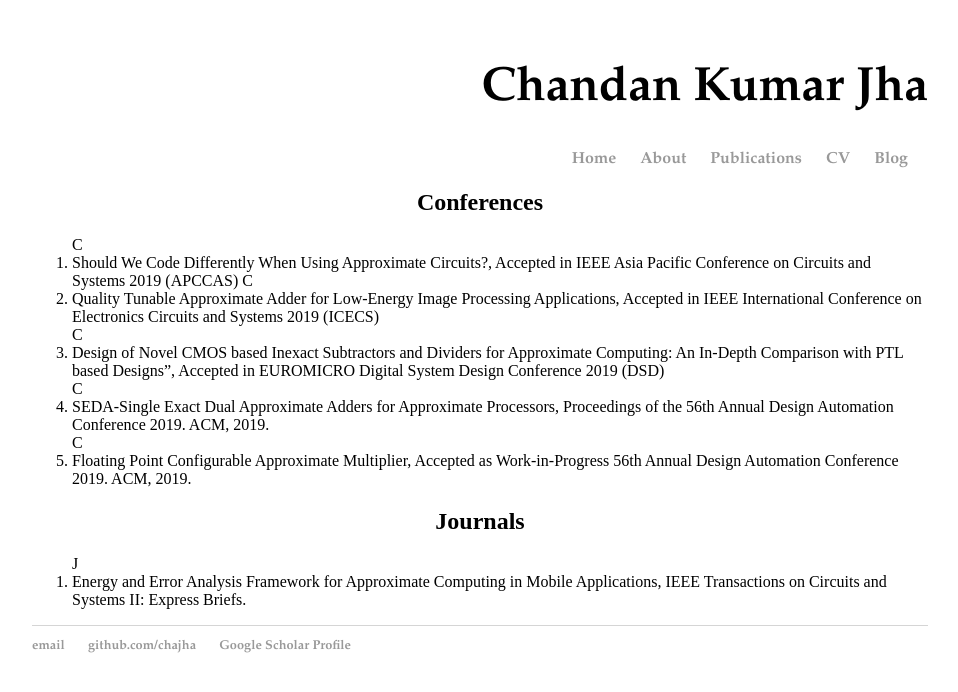
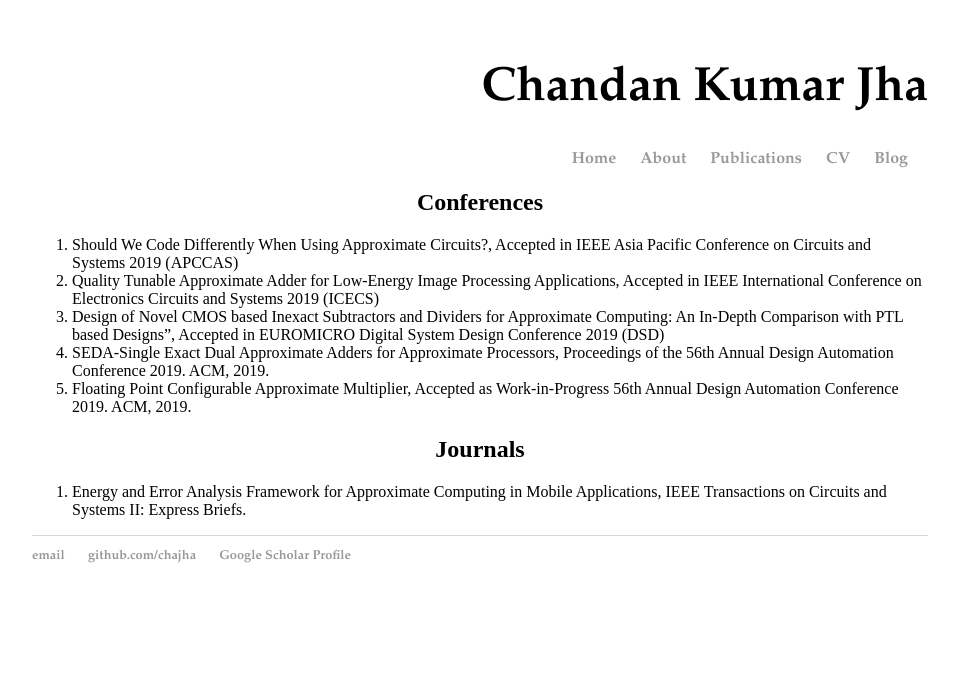
Before and after one commit to chajha/chajha.github.io, a Jekyll site: the page built from pages/publications.html, in a window 1280 px wide. Shown: the top 692 px of the page, without its empty margins (160-1118 px from the left). Built offline with Jekyll 4.4.1, drawn with Linux system fonts in a browser that asks for light colours.

```diff
--- a/pages/publications.html
+++ b/pages/publications.html
@@ -6,15 +6,15 @@ title: Publications
 <h2 align="center"> Conferences </h2>
 
 <ol>
-  C<li> Should We Code Differently When Using Approximate Circuits?, Accepted in IEEE Asia Pacific Conference on Circuits and Systems 2019 (APCCAS)
-  C<li> Quality Tunable Approximate Adder for Low-Energy Image Processing Applications, Accepted in IEEE International Conference on Electronics Circuits and Systems 2019 (ICECS) </li>
-  C<li> Design of Novel CMOS based Inexact Subtractors and Dividers for Approximate Computing: An In-Depth Comparison with PTL based Designs”, Accepted in EUROMICRO Digital System Design Conference 2019 (DSD) </li>
-  C<li> SEDA-Single Exact Dual Approximate Adders for Approximate Processors, Proceedings of the 56th Annual Design Automation Conference 2019. ACM, 2019. </li>
-  C<li> Floating Point Configurable Approximate Multiplier, Accepted as Work-in-Progress 56th Annual Design Automation Conference 2019. ACM, 2019. </li>
+  <li> Should We Code Differently When Using Approximate Circuits?, Accepted in IEEE Asia Pacific Conference on Circuits and Systems 2019 (APCCAS)
+  <li> Quality Tunable Approximate Adder for Low-Energy Image Processing Applications, Accepted in IEEE International Conference on Electronics Circuits and Systems 2019 (ICECS) </li>
+  <li> Design of Novel CMOS based Inexact Subtractors and Dividers for Approximate Computing: An In-Depth Comparison with PTL based Designs”, Accepted in EUROMICRO Digital System Design Conference 2019 (DSD) </li>
+  <li> SEDA-Single Exact Dual Approximate Adders for Approximate Processors, Proceedings of the 56th Annual Design Automation Conference 2019. ACM, 2019. </li>
+  <li> Floating Point Configurable Approximate Multiplier, Accepted as Work-in-Progress 56th Annual Design Automation Conference 2019. ACM, 2019. </li>
 </ol>
 
 <h2 align="center"> Journals </h2>
 
 <ol>
-  J<li> Energy and Error Analysis Framework for Approximate Computing in Mobile Applications, IEEE Transactions on Circuits and Systems II: Express Briefs. </li>
+  <li> Energy and Error Analysis Framework for Approximate Computing in Mobile Applications, IEEE Transactions on Circuits and Systems II: Express Briefs. </li>
 </ol>
```
